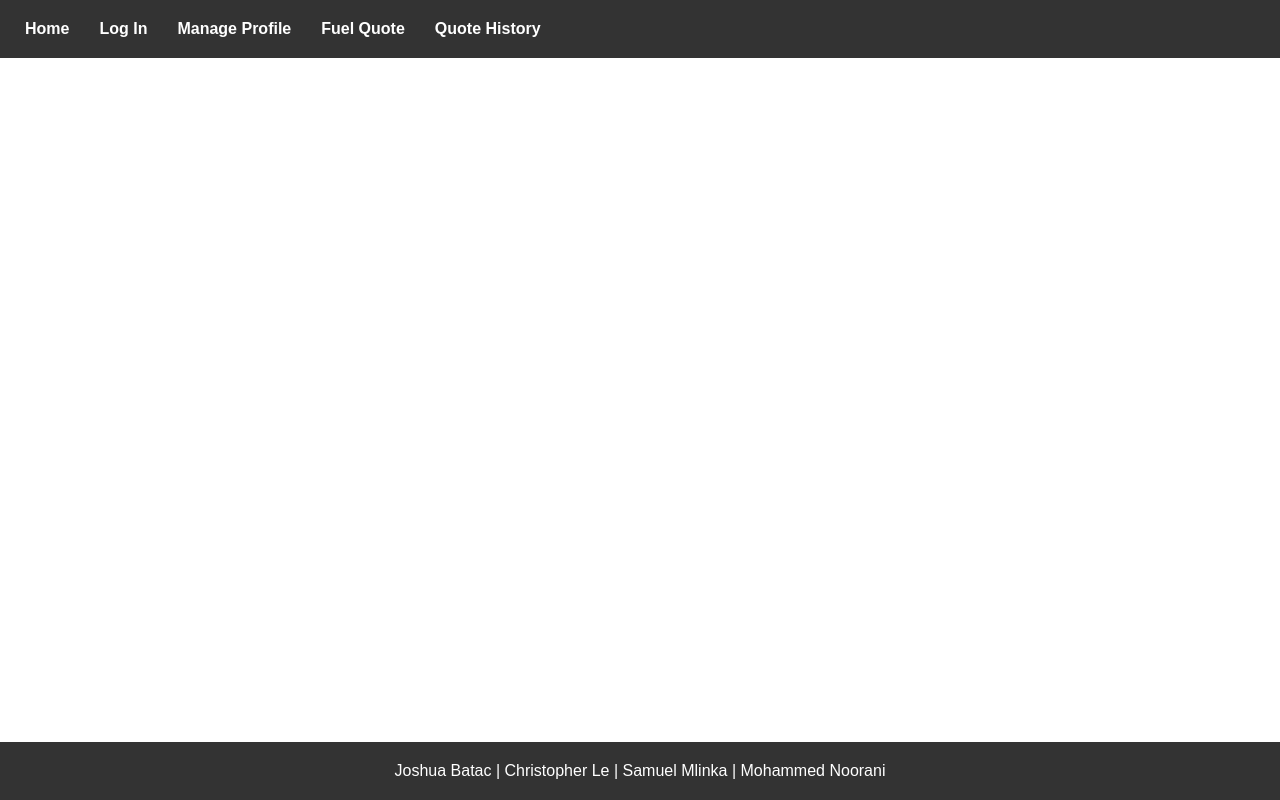
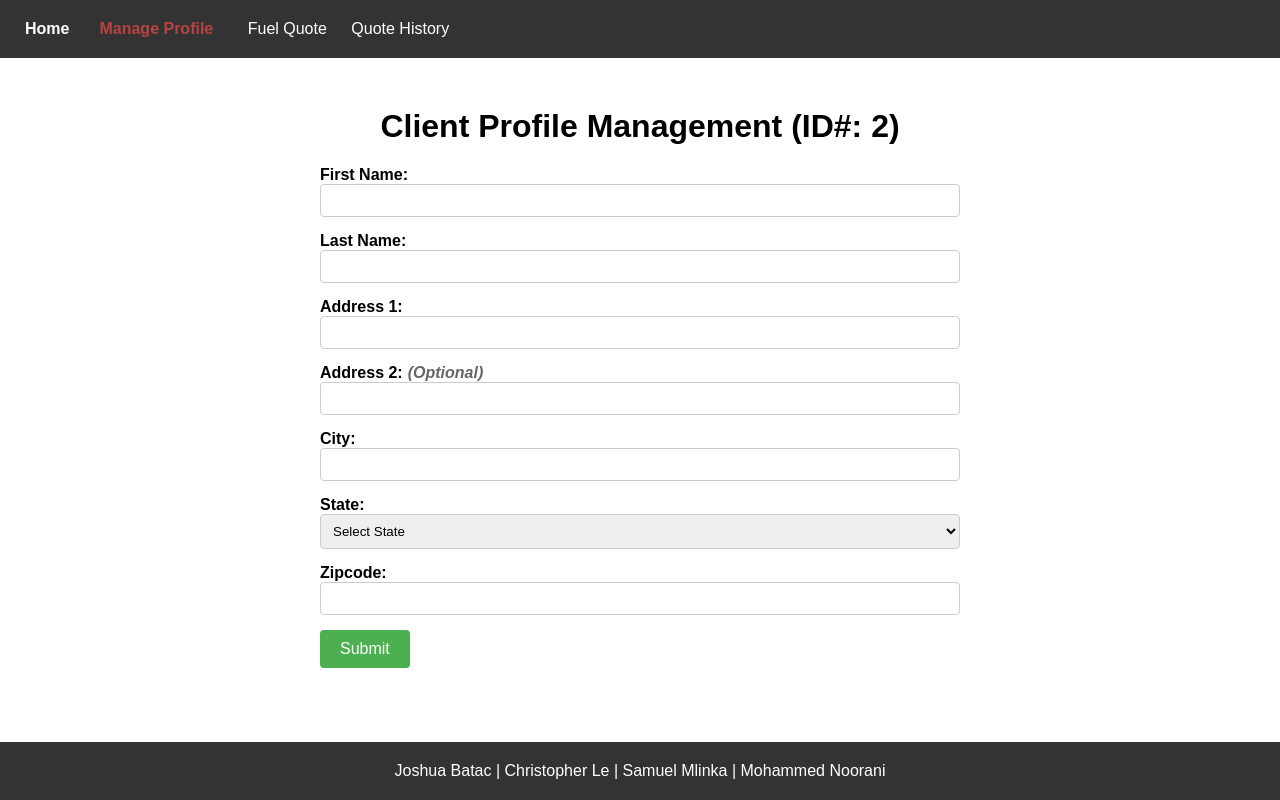
Before and after one commit to shuaba7/COSC4353_team5, a Vue app in the folder frontend/: page /ProfileManagment/2 in a window 1280 px wide. Built offline with nearby package versions, Linux system fonts and the light colour scheme; no server answers.

Commit message:
client ID data between routers

```diff
--- a/frontend/src/App.vue
+++ b/frontend/src/App.vue
@@ -4,10 +4,16 @@
     <nav>
       <div class="nav-center">
         <router-link to="/" class="a">Home</router-link>
-        <router-link to="/loginClientRegistration" class="a">Log In</router-link>
-        <router-link to="/ProfileManagment" class="a">Manage Profile</router-link>
-        <router-link to="/FuelQuote" class="a">Fuel Quote</router-link>
-        <router-link to="/QuoteHistory" class="a">Quote History</router-link>
+        <div v-if="ClientID == -1">
+          <router-link to="/loginClientRegistration" class="a">Log In</router-link>
+        </div>
+
+        <div v-else>
+          <router-link :to="{name: 'ProfileManagment', params: {ClientID: this.ClientID} }" > Manage Profile </router-link>
+          <router-link :to="{name: 'FuelQuote', params: {ClientID: this.ClientID} }" > Fuel Quote </router-link>
+          <router-link :to="{name: 'QuoteHistory', params: {ClientID: this.ClientID} }" > Quote History </router-link>
+        </div>
+
       </div>
     </nav>
   </div>
@@ -20,6 +26,12 @@
 
 <script>
 export default {
+  data() {
+    return {
+      ClientID: 2
+      , // -1, not logged in
+    };
+  },
   components: {
 
   }
--- a/frontend/src/views/fuel/FuelQuote.vue
+++ b/frontend/src/views/fuel/FuelQuote.vue
@@ -53,7 +53,7 @@ export default {
                 suggestedPricePerGallon: null,
                 totalAmountDue: null
             },
-            userId: 1 //TEMPORARY HARD CODED USER ID
+            userId: this.$route.params.ClientID
         };
     },
 
--- a/frontend/src/views/fuel/QuoteHistory.vue
+++ b/frontend/src/views/fuel/QuoteHistory.vue
@@ -41,7 +41,7 @@ export default {
   data() {
     return {
       quoteHistory: [],
-      userID: 1 // TESTING HARD CODED
+      userID: this.$route.params.ClientID
     };
   },
   created() {
--- a/frontend/src/views/profile/ProfileManagment.vue
+++ b/frontend/src/views/profile/ProfileManagment.vue
@@ -7,7 +7,7 @@
       <title>Client Profile Management</title>
     </head>
     <body>
-      <h1>Client Profile Management  (ID#: {{ formData.userId }})</h1>
+      <h1>Client Profile Management  (ID#: {{ $route.params.ClientID }})</h1>
       <form id="profileForm" @submit.prevent="submitForm">
         <div>
           <label for="firstName">First Name:</label>
@@ -114,7 +114,7 @@ export default {
         state: '',
         zipcode: ''
       },
-      userId: 1 // TESTING ID
+      userId: this.$route.params.ClientID // TESTING ID
     };
   },
   created() {
```
Also changed, not shown: frontend/src/router/router.js (+3 -5 lines), 1 other file (tests, documents, lock files or other folders).
